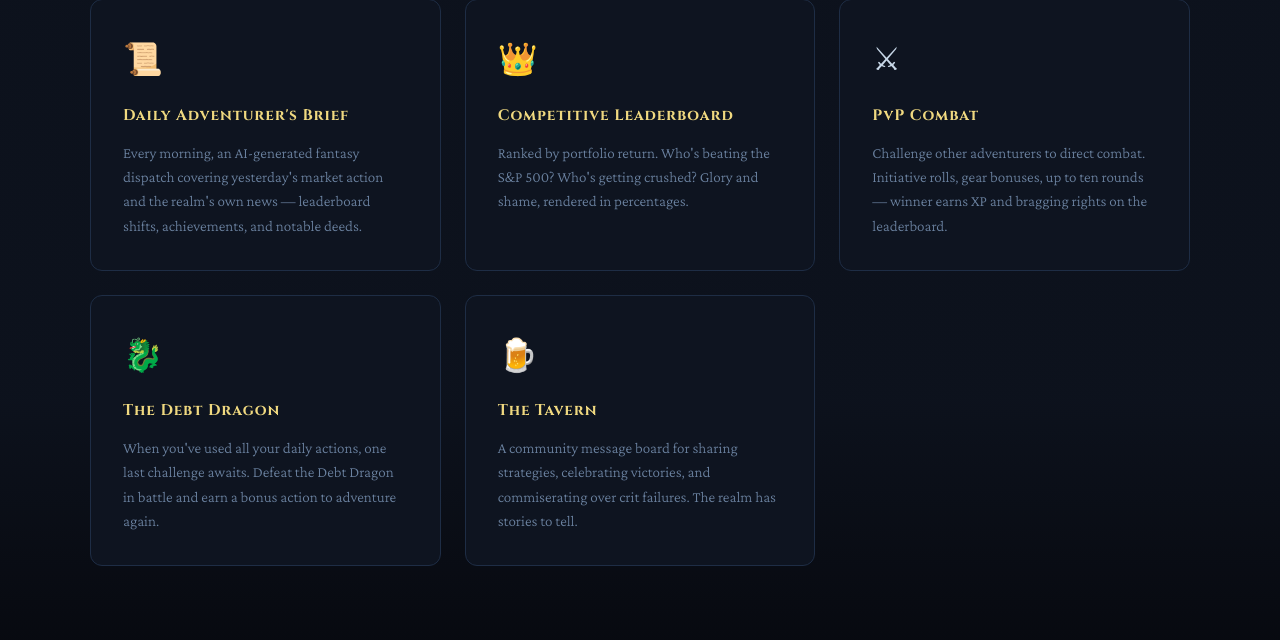
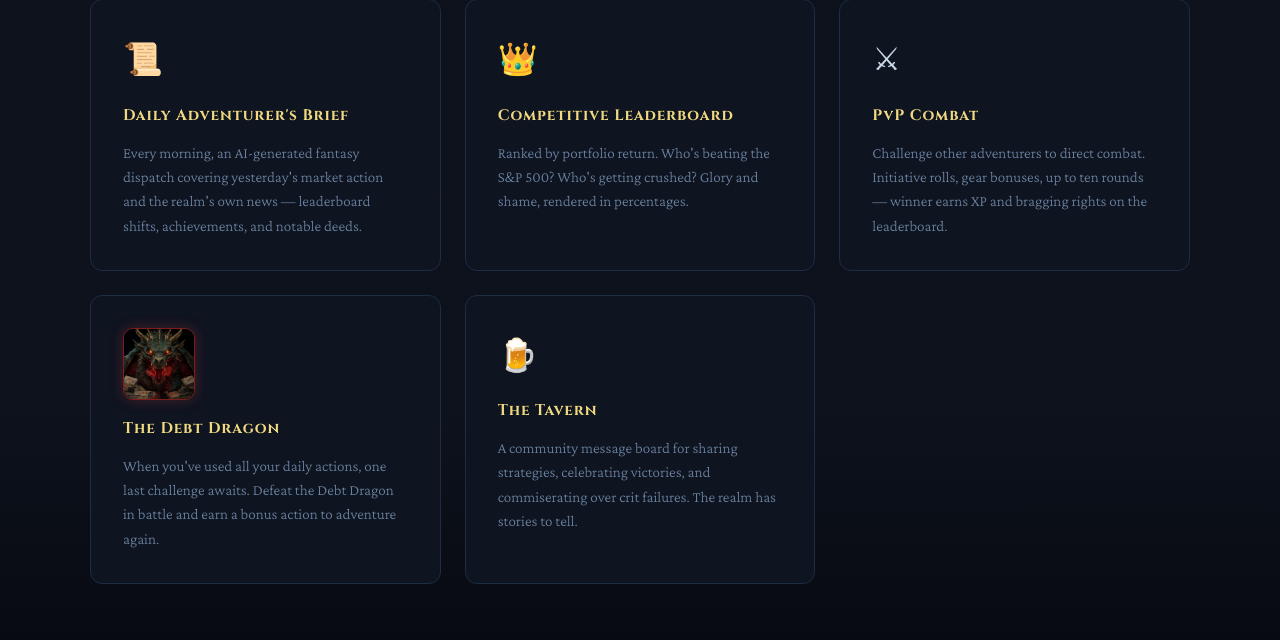
Before and after one commit to JeremyYowell/lotgd, a PHP site: page /lotgd/ in a window 1280 px wide. Shown: the part 2855-3495 px from the top of the page. Run offline with PHP 8.4, Linux system fonts and the light colour scheme; data comes from the database, SQL or seed files in the repository; data that the repository does not hold is empty; some libraries are stand-ins or nearby versions.

Commit message:
Add Debt Dragon artwork to landing page, battle screen, and lockout card
Replaces the placeholder dragon emoji with AI-generated concept art
(Azure gpt-image-2) on the landing page feature card, the Dragon Battle
strategy-selection screen, and the daily "Fight the Dragon" lockout card.

```diff
--- a/landing.php
+++ b/landing.php
@@ -13,7 +13,7 @@ $adventureCountDisplay = $adventureCount >= 1000
 <meta name="viewport" content="width=device-width, initial-scale=1.0">
 <title>Legends of the Green Dollar — The Financial RPG</title>
 <meta name="description" content="A free multiplayer RPG with old-school throwbacks, real-world financial scenarios, PvP, quests, and items. Climb to the leaderboard, slay a dragon, defeat other adventurers, and achieve the highest portfolio returns!">
-<meta name="robots" content="<?= IS_DEV ? 'noindex,nofollow' : 'index,follow' ?>">
+<meta name="robots" content="index,follow">
 <link rel="canonical" href="https://lotgd.money/">
 
 <!-- Open Graph -->
@@ -455,6 +455,17 @@ body::before {
     font-size: 2rem;
     margin-bottom: 1rem;
     display: block;
+}
+
+.feature-icon-img {
+    width: 72px;
+    height: 72px;
+    object-fit: cover;
+    border-radius: 10px;
+    margin-bottom: 1rem;
+    display: block;
+    border: 1px solid #7f1d1d;
+    box-shadow: 0 0 14px rgba(239,68,68,0.25);
 }
 
 .feature-title {
@@ -1213,7 +1224,7 @@ body::before {
                 <p class="feature-desc">Challenge other adventurers to direct combat. Initiative rolls, gear bonuses, up to ten rounds — winner earns XP and bragging rights on the leaderboard.</p>
             </div>
             <div class="feature-card">
-                <span class="feature-icon">🐉</span>
+                <img class="feature-icon-img" src="assets/img/dragon/debt-dragon-feature.jpg" alt="The Debt Dragon" loading="lazy">
                 <div class="feature-title">The Debt Dragon</div>
                 <p class="feature-desc">When you've used all your daily actions, one last challenge awaits. Defeat the Debt Dragon in battle and earn a bonus action to adventure again.</p>
             </div>
--- a/pages/adventure.php
+++ b/pages/adventure.php
@@ -789,7 +789,7 @@ ob_start();
 
                     <?php if ($dragonAvailable): ?>
                     <div class="dragon-challenge-card">
-                        <div class="dragon-icon">🐉</div>
+                        <img class="dragon-card-img" src="<?= BASE_URL ?>/assets/img/dragon/debt-dragon-lockout.jpg" alt="The Debt Dragon" loading="lazy">
                         <h3 class="dragon-title">The Debt Dragon Stirs</h3>
                         <p class="dragon-desc">
                             Deep in the dungeon below the tavern, something ancient stirs. The Debt Dragon has awoken —
@@ -1215,6 +1215,8 @@ ob_start();
 
         <p class="encounter-flavor">"Some debts are not merely financial. They are monsters."</p>
 
+        <img class="dragon-battle-img" src="<?= BASE_URL ?>/assets/img/dragon/debt-dragon-battle.jpg" alt="The Debt Dragon" loading="lazy">
+
         <div class="dragon-battle-preview">
             <div class="battle-preview-side">
                 <div class="battle-preview-label">You</div>
```
Also changed, not shown: assets/css/adventure.css (+24 -0 lines), assets/img/dragon/debt-dragon-battle.jpg (added), assets/img/dragon/debt-dragon-feature.jpg (added), assets/img/dragon/debt-dragon-lockout.jpg (added).
